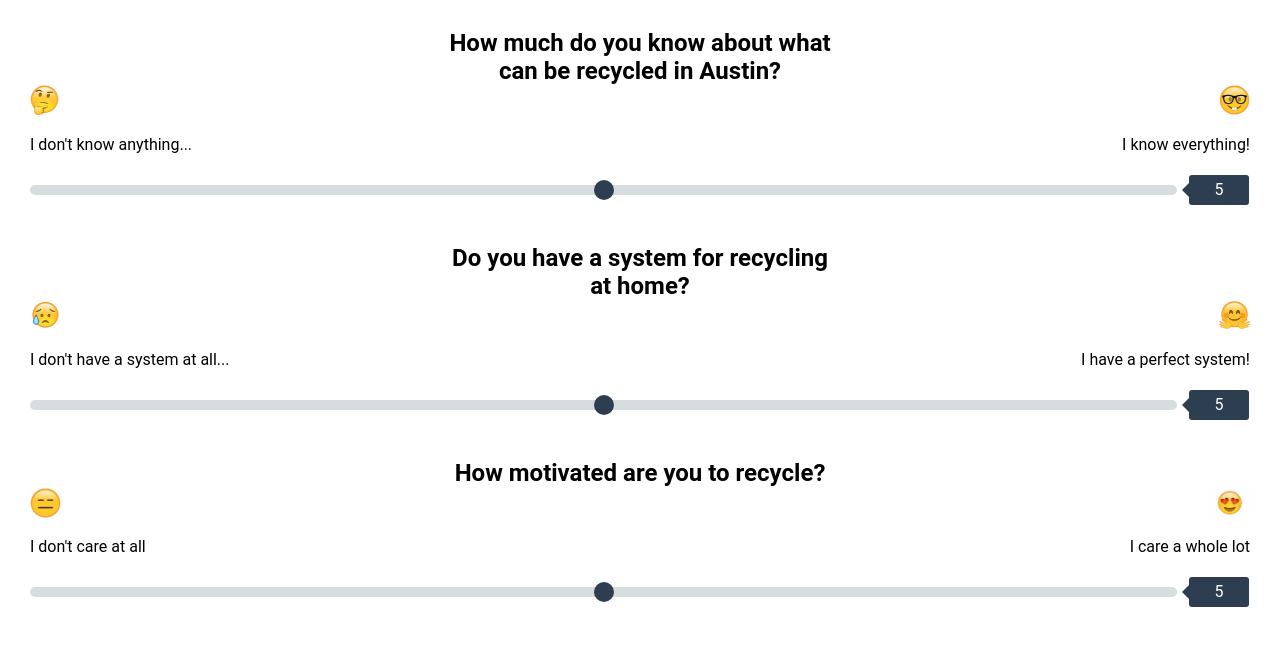
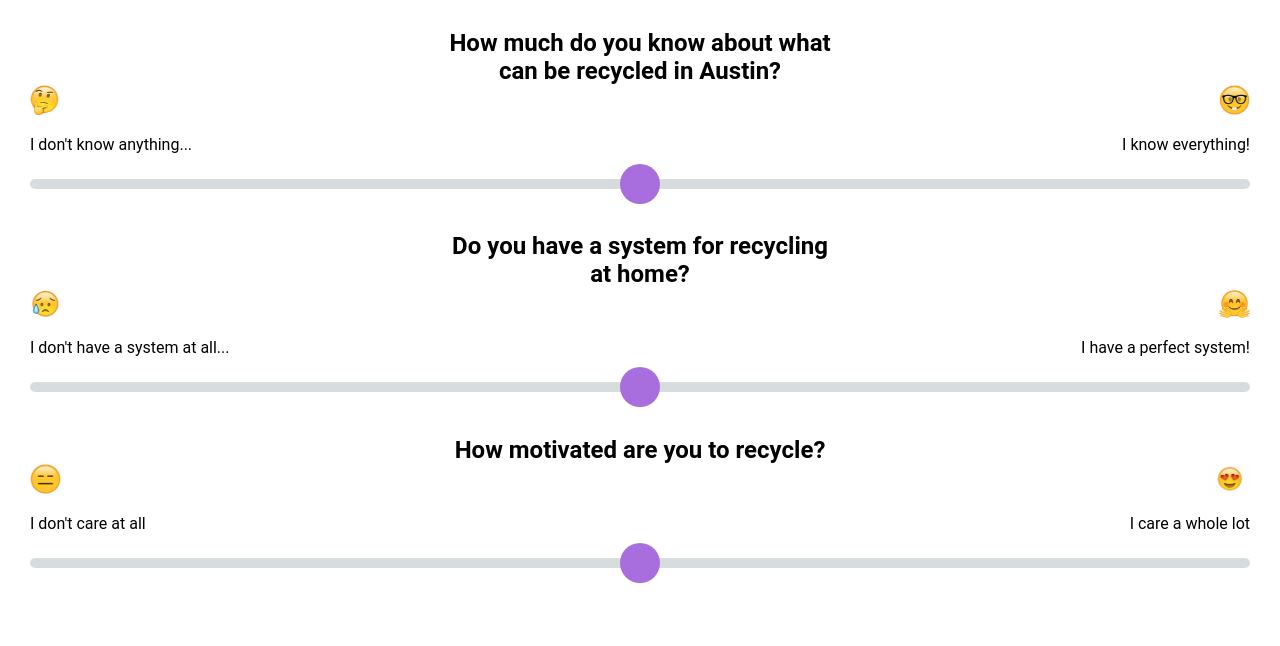
Before and after one commit to amaliebarras/arr-outreach-tool, a Jekyll site: the page built from index.html, in a window 1280 px wide. Shown: the top 646 px of the page. Built offline with Jekyll 4.4.1, drawn with Linux system fonts in a browser that asks for light colours; nearby versions of some CDN libraries.

Commit message:
removing range label

```diff
--- a/css/styles.scss
+++ b/css/styles.scss
@@ -27,7 +27,7 @@ img {
 }
 
   // Base Colors
-  $shade-10: #2c3e50 !default;
+  $shade-10: #A86EDD !default;
   $shade-1: #d7dcdf !default;
   $shade-0: #fff !default;
   $teal: #1abc9c !default;
@@ -61,7 +61,7 @@ img {
 
   $range-handle-color: $shade-10 !default;
   $range-handle-color-hover: $teal !default;
-  $range-handle-size: 20px !default;
+  $range-handle-size: 40px !default;
 
   $range-track-color: $shade-1 !default;
   $range-track-height: 10px !default;
@@ -77,7 +77,8 @@ img {
 
   .range-slider__range {
     -webkit-appearance: none;
-    width: calc(100% - (#{$range-label-width + 13px}));
+    // width: calc(100% - (#{$range-label-width + 13px}));
+    width: 100%;
     height: $range-track-height;
     border-radius: 5px;
     background: $range-track-color;
@@ -126,7 +127,7 @@ img {
 
   // Range Label
   .range-slider__value {
-    display: inline-block;
+    display: none;
     position: relative;
     width: $range-label-width;
     color: $shade-0;
```
